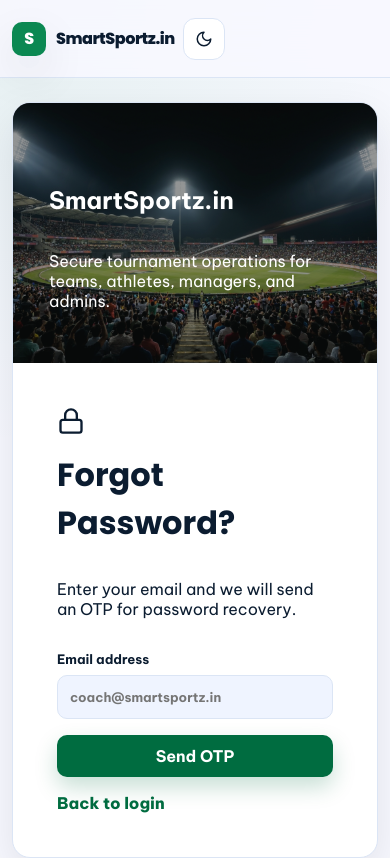
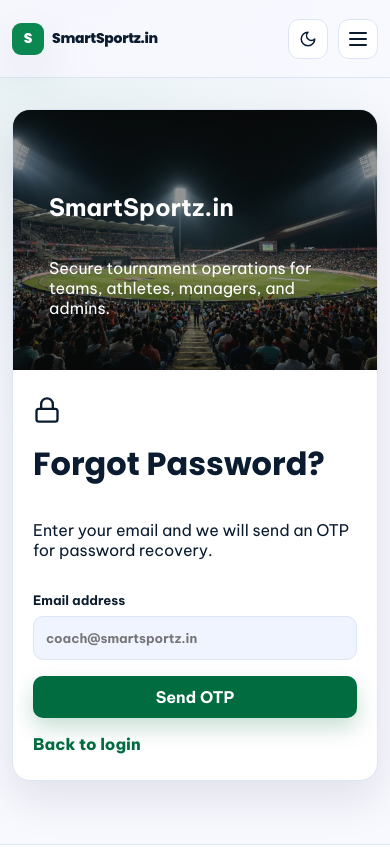
Before and after one commit to Mr-asmath/Smart_Sportz, a React (Vite) app in the folder frontend/: page /otp in a window 390 px wide. Shown: the top 858 px of the page. Built offline with nearby package versions, Linux system fonts and the light colour scheme.

Commit message:
Add mobile menu and responsive layout fixes

```diff
--- a/frontend/src/components/UI.tsx
+++ b/frontend/src/components/UI.tsx
@@ -1,7 +1,8 @@
 import { motion } from "framer-motion";
-import { ArrowRight, ChevronRight, Search, Settings, Sun, Moon } from "lucide-react";
+import { ArrowRight, ChevronRight, Moon, Search, Settings, Sun } from "lucide-react";
+import { useEffect, useState } from "react";
 import type React from "react";
-import { Link, NavLink } from "react-router-dom";
+import { Link, NavLink, useLocation } from "react-router-dom";
 import { navItems } from "../data/platform";
 
 export function Page({ children, className = "" }: { children: React.ReactNode; className?: string }) {
@@ -19,8 +20,16 @@ export function Page({ children, className = "" }: { children: React.ReactNode;
 }
 
 export function PublicHeader({ darkMode, setDarkMode }: { darkMode: boolean; setDarkMode: (value: boolean) => void }) {
+  const [menuOpen, setMenuOpen] = useState(false);
+  const location = useLocation();
+
+  useEffect(() => {
+    setMenuOpen(false);
+  }, [location.pathname]);
+
   return (
-    <header className="site-header">
+    <header className={`site-header ${menuOpen ? "menu-open" : ""}`}>
+      <div className="header-row">
         <Link to="/" className="brand">
           <span className="brand-mark">S</span>
           <span>SmartSportz.in</span>
@@ -40,9 +49,38 @@ export function PublicHeader({ darkMode, setDarkMode }: { darkMode: boolean; set
           <button className="icon-btn" onClick={() => setDarkMode(!darkMode)} title="Toggle dark mode">
             {darkMode ? <Sun size={18} /> : <Moon size={18} />}
           </button>
+          <Link to="/login" className="btn btn-secondary desktop-action">Login</Link>
+          <Link to="/tournaments/mumbai-premier-bash/register" className="btn btn-primary desktop-action">Register</Link>
+          <button
+            className="icon-btn mobile-menu-btn"
+            type="button"
+            aria-expanded={menuOpen}
+            aria-label={menuOpen ? "Close menu" : "Open menu"}
+            onClick={() => setMenuOpen((value) => !value)}
+          >
+            <span className={`menu-glyph ${menuOpen ? "is-open" : ""}`} aria-hidden="true">
+              <span />
+              <span />
+              <span />
+            </span>
+          </button>
+        </div>
+      </div>
+      <nav className="mobile-menu" aria-label="Mobile navigation">
+        <div className="mobile-search">
+          <Search size={16} />
+          <span>Search events...</span>
+        </div>
+        {navItems.slice(0, 7).map((item) => (
+          <NavLink key={item.path} to={item.path}>
+            {item.label}
+          </NavLink>
+        ))}
+        <div className="mobile-actions">
           <Link to="/login" className="btn btn-secondary">Login</Link>
           <Link to="/tournaments/mumbai-premier-bash/register" className="btn btn-primary">Register</Link>
         </div>
+      </nav>
     </header>
   );
 }
--- a/frontend/src/styles.css
+++ b/frontend/src/styles.css
@@ -50,8 +50,9 @@ img { max-width: 100%; display: block; }
 
 .app-shell { min-height: 100vh; background: radial-gradient(circle at top left, rgba(11, 136, 82, 0.08), transparent 28rem), var(--bg); }
 .page { width: min(1280px, calc(100% - 32px)); margin: 0 auto; padding: 40px 0 72px; }
-.site-header { position: sticky; top: 0; z-index: 20; display: flex; align-items: center; gap: 24px; min-height: 78px; padding: 0 max(24px, calc((100vw - 1280px) / 2)); background: rgba(248, 249, 255, 0.86); backdrop-filter: blur(20px); border-bottom: 1px solid var(--line); }
+.site-header { position: sticky; top: 0; z-index: 20; display: grid; min-height: 78px; padding: 0 max(24px, calc((100vw - 1280px) / 2)); background: rgba(248, 249, 255, 0.86); backdrop-filter: blur(20px); border-bottom: 1px solid var(--line); }
 :root.dark .site-header { background: rgba(16, 20, 21, 0.88); }
+.header-row { display: flex; align-items: center; gap: 24px; min-height: 78px; }
 .brand { display: inline-flex; align-items: center; gap: 10px; font-family: Poppins, sans-serif; font-weight: 800; letter-spacing: -0.03em; white-space: nowrap; }
 .brand.compact { margin-bottom: 12px; }
 .brand-mark { display: grid; place-items: center; width: 34px; height: 34px; border-radius: 10px; background: var(--primary); color: #fff; box-shadow: var(--shadow); }
@@ -66,6 +67,13 @@ img { max-width: 100%; display: block; }
 .btn-primary { background: var(--primary-dark); color: white; box-shadow: 0 10px 22px rgba(0, 108, 64, 0.22); }
 .btn-secondary { background: var(--surface); border-color: var(--line); color: var(--text); }
 .btn.wide { width: 100%; }
+.mobile-menu-btn { display: none; }
+.mobile-menu { display: none; }
+.menu-glyph { position: relative; display: grid; gap: 4px; width: 18px; }
+.menu-glyph span { display: block; height: 2px; border-radius: 999px; background: currentColor; transition: transform .2s ease, opacity .2s ease; }
+.menu-glyph.is-open span:nth-child(1) { transform: translateY(6px) rotate(45deg); }
+.menu-glyph.is-open span:nth-child(2) { opacity: 0; }
+.menu-glyph.is-open span:nth-child(3) { transform: translateY(-6px) rotate(-45deg); }
 
 .hero { display: grid; grid-template-columns: minmax(0, 1fr) minmax(380px, 0.85fr); gap: 46px; align-items: center; min-height: 640px; }
 .hero h1, .page-hero h1, .portal-topbar h1 { margin: 0; font-family: Poppins, sans-serif; font-size: clamp(40px, 6vw, 76px); line-height: 0.98; letter-spacing: -0.055em; }
@@ -205,23 +213,69 @@ th { color: var(--muted); font-size: 12px; text-transform: uppercase; letter-spa
 .settings-panel { max-width: 720px; }
 
 @media (max-width: 1080px) {
-  .site-nav, .search-pill { display: none; }
+  .site-nav, .search-pill, .desktop-action { display: none; }
+  .mobile-menu-btn { display: grid; }
+  .site-header { padding: 0 18px; }
+  .header-row { gap: 14px; }
+  .header-actions { margin-left: auto; }
+  .mobile-menu { display: none; gap: 8px; padding: 0 0 16px; }
+  .menu-open .mobile-menu { display: grid; }
+  .mobile-menu a { display: flex; align-items: center; min-height: 44px; padding: 0 12px; border-radius: 12px; color: var(--muted); font-weight: 800; }
+  .mobile-menu a.active, .mobile-menu a:hover { color: var(--primary-dark); background: rgba(11, 136, 82, .10); }
+  .mobile-search { display: flex; align-items: center; gap: 8px; min-height: 44px; padding: 0 12px; color: var(--muted); background: var(--surface); border: 1px solid var(--line); border-radius: 12px; font-size: 13px; }
+  .mobile-actions { display: grid; grid-template-columns: 1fr 1fr; gap: 10px; margin-top: 6px; }
   .hero, .split, .detail-hero, .scoreboard, .score-layout, .form-layout, .dashboard-two, .profile-panel { grid-template-columns: 1fr; }
+  .hero { gap: 28px; min-height: auto; padding: 24px 0 10px; }
+  .hero h1, .page-hero h1, .portal-topbar h1 { font-size: clamp(34px, 8vw, 58px); letter-spacing: -0.045em; }
   .card-grid, .team-grid, .catalog-grid, .content-grid, .live-grid, .metrics-grid { grid-template-columns: repeat(2, minmax(0, 1fr)); }
   .portal-shell { grid-template-columns: 1fr; }
   .portal-sidebar { position: static; height: auto; }
+  .portal-sidebar nav { grid-template-columns: repeat(2, minmax(0, 1fr)); }
+  .portal-topbar { align-items: stretch; flex-direction: column; }
 }
 
 @media (max-width: 720px) {
-  .page { width: min(100% - 24px, 1280px); padding-top: 24px; }
-  .site-header { padding: 0 12px; gap: 8px; }
-  .header-actions .btn-secondary, .header-actions .btn-primary { display: none; }
-  .hero { min-height: auto; padding-top: 24px; }
-  .hero-panel .hero-image { height: 320px; }
+  .page { width: min(100% - 24px, 1280px); padding: 22px 0 54px; }
+  .site-header { padding: 0 12px; }
+  .header-row { min-height: 66px; gap: 8px; }
+  .brand { gap: 8px; font-size: 14px; letter-spacing: -0.02em; }
+  .brand-mark { width: 32px; height: 32px; border-radius: 9px; }
+  .icon-btn { width: 40px; height: 40px; border-radius: 11px; }
+  .hero { padding-top: 12px; gap: 22px; }
+  .hero h1 { font-size: clamp(42px, 14vw, 56px); line-height: 1.02; letter-spacing: -0.045em; }
+  .hero p, .page-hero p, .section-title p, .portal-topbar p { line-height: 1.6; }
+  .hero-actions { display: grid; grid-template-columns: 1fr; margin-top: 18px; }
+  .hero-stats { gap: 8px; margin-top: 18px; }
+  .hero-stats span { flex: 1 1 auto; text-align: center; padding: 9px 10px; font-size: 12px; }
+  .hero-panel { padding: 8px; border-radius: 18px; }
+  .hero-panel .hero-image { height: 280px; border-radius: 14px; }
+  .floating-score { right: 18px; bottom: 18px; min-width: 150px; padding: 14px; border-radius: 14px; }
+  .floating-score strong { font-size: 28px; }
+  .section { padding: 36px 0; }
+  .section-title { margin-bottom: 18px; }
+  .section-title h2 { font-size: clamp(28px, 10vw, 38px); line-height: 1.08; }
   .card-grid, .team-grid, .catalog-grid, .content-grid, .live-grid, .metrics-grid, .mini-grid, .wizard { grid-template-columns: 1fr; }
   .ops-visual-grid { grid-template-columns: repeat(2, 1fr); }
+  .operations-visual { min-height: auto; padding: 18px; gap: 16px; }
+  .ops-visual-grid div { min-height: 110px; padding: 14px; }
+  .ops-flow { align-items: flex-start; }
   .form-grid, .footer, .footer-grid, .live-card, .auth-card { grid-template-columns: 1fr; }
+  .tournament-card img, .team-card img { height: 190px; }
+  .card-body, .panel, .metric-card, .team-card { padding: 18px; }
+  .card-meta { flex-direction: column; margin: 14px 0; }
+  .live-card { gap: 14px; }
+  .live-media { min-height: 190px; }
+  .detail-hero { padding: 14px; gap: 18px; }
+  .detail-hero img { height: 260px; border-radius: 14px; }
+  .detail-hero h1 { font-size: clamp(32px, 11vw, 44px); }
+  .wizard-step { padding: 12px; }
+  .scoreboard { padding: 18px; border-radius: 18px; }
   .score-teams { grid-template-columns: 1fr; }
+  .score-teams span { font-size: clamp(38px, 14vw, 64px); }
+  .portal-sidebar { padding: 18px 12px; }
+  .portal-sidebar nav { grid-template-columns: 1fr; }
   .auth-visual { min-height: 260px; }
+  .auth-card form { padding: 26px 20px; }
   .portal-main { padding: 18px; }
+  .footer { padding: 34px 18px; }
 }
```
Lines whose indentation alone changed are shown as unchanged.
